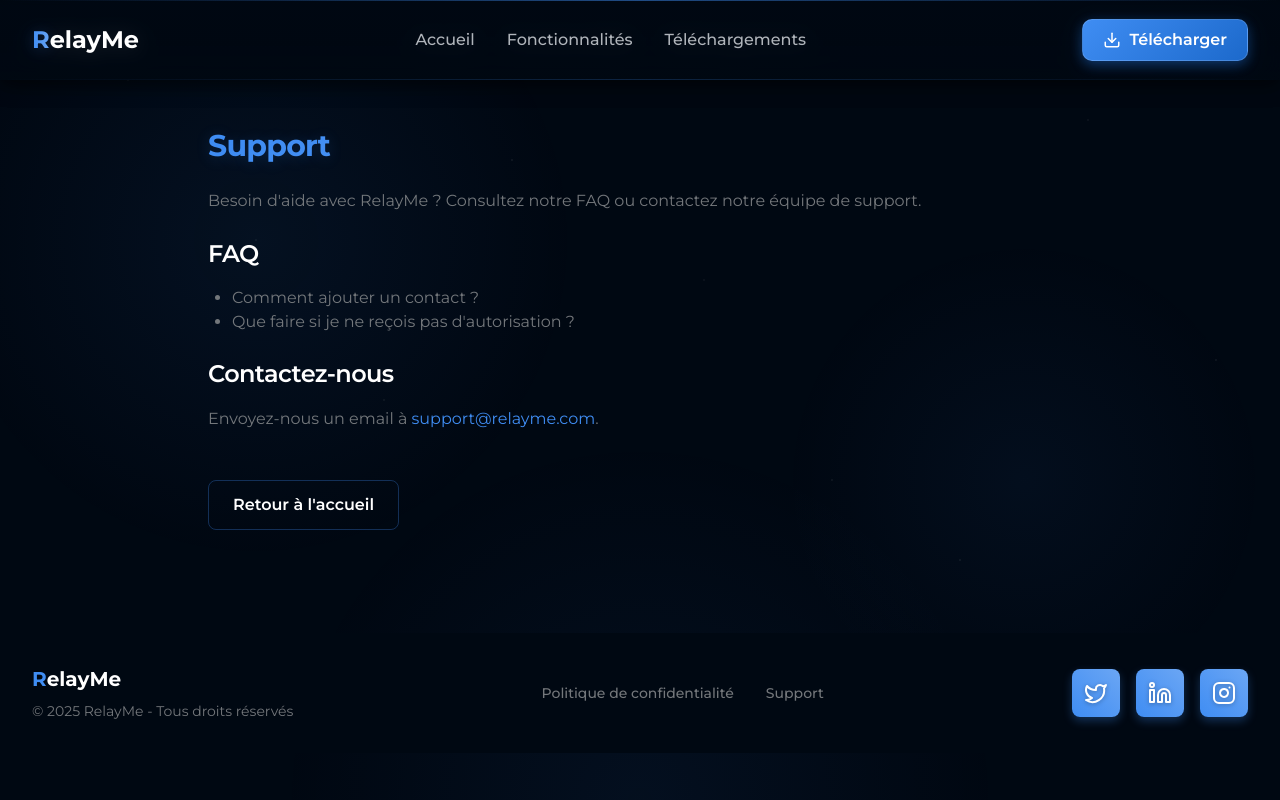
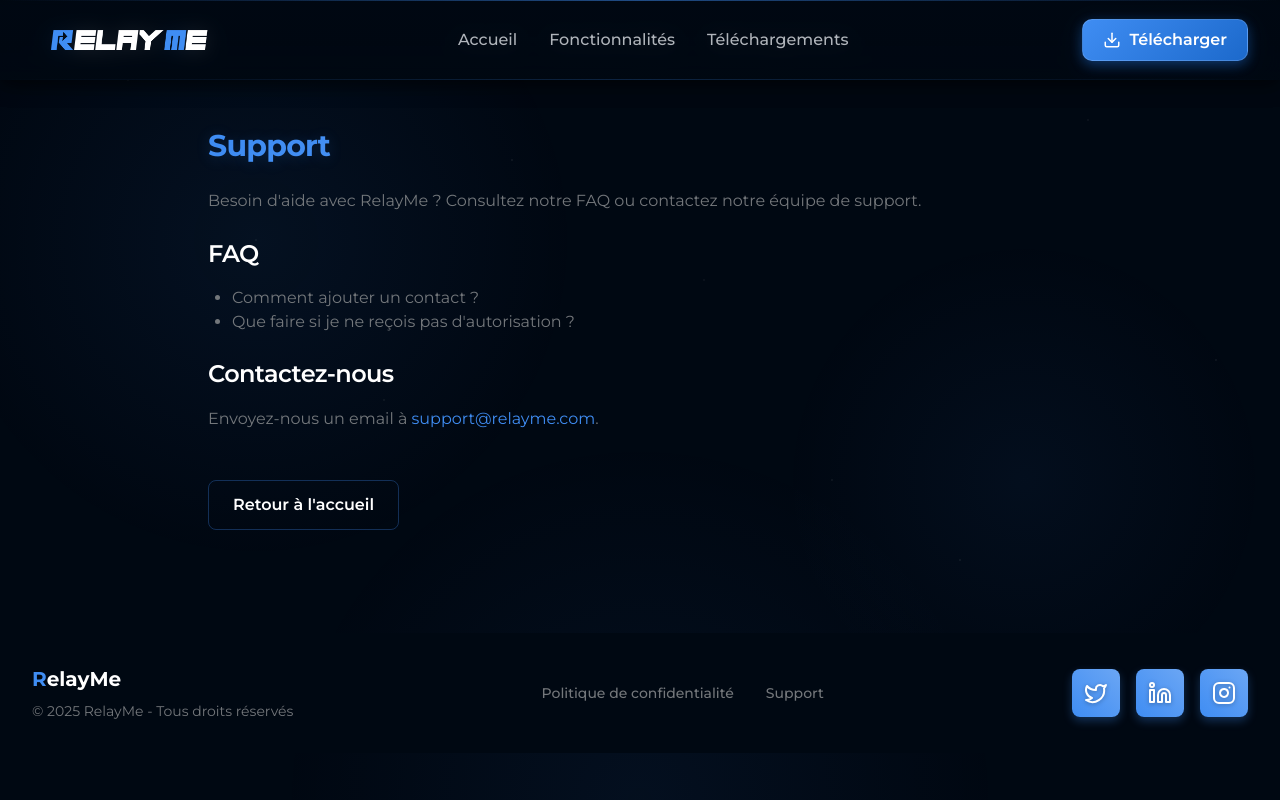
Before and after one commit to KyllianGenot/RelayMe-Website, a React (Vite) app: page /support in a window 1280 px wide. Built offline with nearby package versions, Linux system fonts and the light colour scheme.

Commit message:
Update logo

```diff
--- a/index.html
+++ b/index.html
@@ -5,8 +5,8 @@
     <meta name="viewport" content="width=device-width, initial-scale=1.0" />
     <!-- Titre spécifique à RelayMe -->
     <title>RelayMe - Partagez vos contacts en un clic</title>
-    <!-- Favicon (à personnaliser avec votre propre icône) -->
-    <link rel="icon" type="image/png" href="/favicon.png" />
+    <!-- Favicon mis à jour avec favicon.webp -->
+    <link rel="icon" type="image/webp" href="/favicon.webp" />
     <!-- Description pour le SEO -->
     <meta name="description" content="RelayMe révolutionne le partage de contacts professionnels avec simplicité et confidentialité. Disponible sur iOS et Android." />
     <!-- Mots-clés pour le SEO -->
--- a/src/components/Header.tsx
+++ b/src/components/Header.tsx
@@ -1,13 +1,14 @@
 import { useState, useEffect } from 'react';
 import { Download, Menu, X } from 'lucide-react';
-import { Link, useNavigate } from 'react-router-dom'; // Import useNavigate
+import { Link, useNavigate } from 'react-router-dom';
+import Logo from '../assets/images/logo.webp';
 
 export default function EnTete() {
   const [estVisible, setEstVisible] = useState(true);
   const [dernierScrollY, setDernierScrollY] = useState(0);
   const [menuMobileOuvert, setMenuMobileOuvert] = useState(false);
   const [afficherBrillanceBouton, setAfficherBrillanceBouton] = useState(false);
-  const navigate = useNavigate(); // Hook for navigation
+  const navigate = useNavigate();
 
   useEffect(() => {
     const gererDefilement = () => {
@@ -41,7 +42,7 @@
 
   const handleNavigation = (id: string) => {
     if (window.location.pathname !== '/') {
-      navigate('/', { replace: true }); // Navigate to home page
+      navigate('/', { replace: true });
       setTimeout(() => {
         const target = document.querySelector(`#${id}`);
         if (target) {
@@ -49,7 +50,7 @@
           const offsetTop = target.getBoundingClientRect().top + window.scrollY - headerHeight;
           window.scrollTo({ top: offsetTop, behavior: 'smooth' });
         }
-      }, 0); // Slight delay to allow route change
+      }, 0);
     } else {
       const target = document.querySelector(`#${id}`);
       if (target) {
@@ -70,10 +71,13 @@
       <div className="max-w-7xl mx-auto px-4 sm:px-6 lg:px-8">
         <div className="flex justify-between items-center h-20">
           <div className="flex items-center">
-            <span className="text-2xl font-bold">
-              <span className="gradient-text">R</span>
-              <span className="text-white">elayMe</span>
-            </span>
+            <Link to="/" className="flex items-center">
+              <img
+                src={Logo}
+                alt="Logo"
+                className="h-8 w-auto"
+              />
+            </Link>
           </div>
 
           {/* Navigation pour ordinateur */}
@@ -84,7 +88,7 @@
                 to="/"
                 className="nav-link"
                 onClick={(e) => {
-                  e.preventDefault(); // Prevent default Link behavior
+                  e.preventDefault();
                   handleNavigation(element.id);
                 }}
               >
@@ -129,7 +133,7 @@
                 to="/"
                 className="mobile-nav-link block"
                 onClick={(e) => {
-                  e.preventDefault(); // Prevent default Link behavior
+                  e.preventDefault();
                   handleNavigation(element.id);
                   setMenuMobileOuvert(false);
                 }}
```
Also changed, not shown: public/favicon.webp (added), src/assets/images/logo.webp (added).
